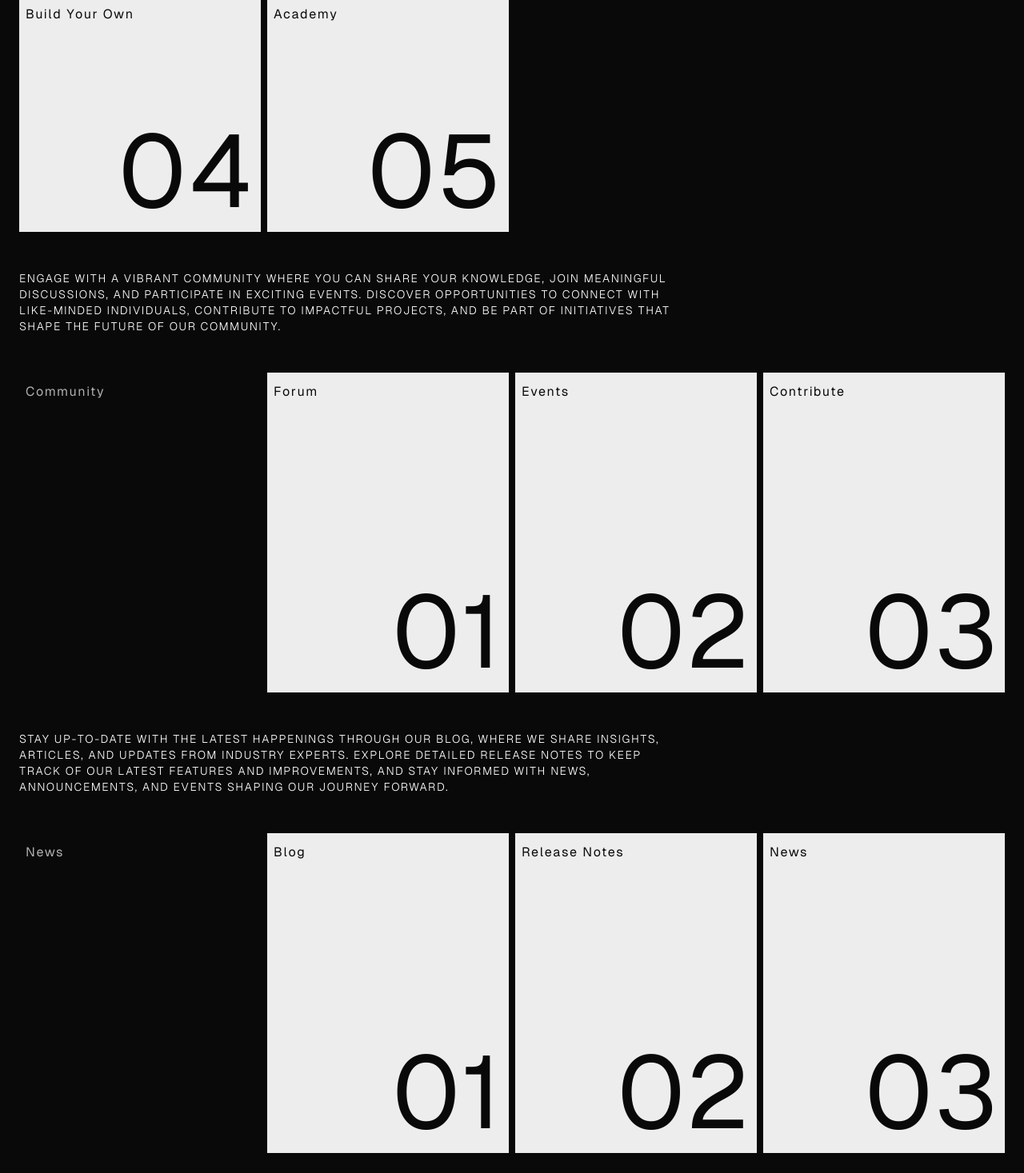
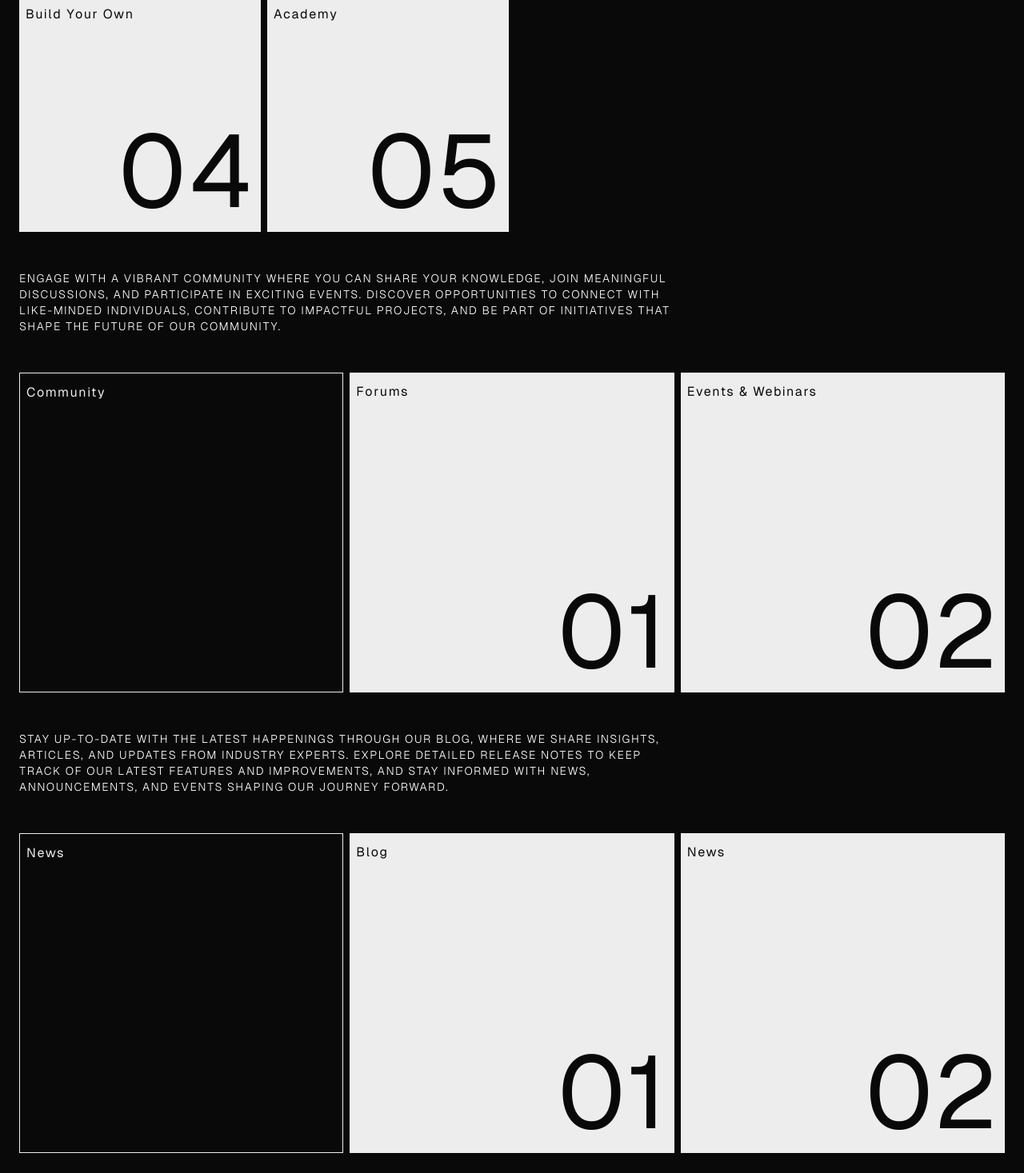
Before and after one commit to h4ck3r-04/cyberden, a Next.js app: page / in a window 1280 px wide. Shown: the part 1330-2797 px from the top of the page at 80% size. Built offline with nearby package versions, Linux system fonts and the light colour scheme.

Commit message:
updated: navigation, changed landing page according to navigation

```diff
--- a/app/page.tsx
+++ b/app/page.tsx
@@ -1,5 +1,6 @@
 import Link from "next/link";
 import navigation from "@/data/navigation";
+import Image from "next/image";
 
 export default function Home() {
   return (
@@ -10,14 +11,26 @@ export default function Home() {
           <h1 className="text-5xl md:text-8xl lg:text-9xl text-[#ededed]">CyberDen</h1>
         </div>
         <p className="lg:py-4 w-3/4 md:w-2/3 lg:1/2 text-[10px] md:text-sm lg:text-md font-light uppercase text-white row-span-3 lg:row-span-2">We proudly engineer innovative tools and resources specifically tailored for hackers, crafted by experienced professionals who understand the unique challenges of the community, empowering you to enhance your skills and push the boundaries of what&apos;s possible in the world of hacking.</p>
-        <div className="row-span-7 md:row-span-8 grid grid-cols-4 md:grid-cols-8 gap-2">
+        <div className="row-span-7 md:row-span-8 md:grid hidden md:grid-cols-10 gap-2">
           {navigation
             .find((section) => section.title === "Company")
             ?.links.map((link, index: number) => {
               return (
                 <Link key={index} href={link.href} className="col-span-2 bg-[#ededed] text-[#090909] px-2 py-3 flex flex-col justify-between">
                   <p>{link.title}</p>
-                  <h1 className="text-right text-5xl md:text-7xl lg:text-9xl">0{index + 1}</h1>
+                  <h1 className="text-right md:text-7xl lg:text-9xl">0{index + 1}</h1>
+                </Link>
+              )
+            })}
+        </div>
+        <div className="row-span-7 md:row-span-8 grid grid-rows-5 md:hidden gap-2">
+          {navigation
+            .find((section) => section.title === "Company")
+            ?.links.map((link, index: number) => {
+              return (
+                <Link key={index} href={link.href} className="row-span-1 bg-[#ededed] text-[#090909] px-2 py-3 flex flex-col justify-between">
+                  <p>{link.title}</p>
+                  <h1 className="text-right text-4xl">0{index + 1}</h1>
                 </Link>
               )
             })}
@@ -28,15 +41,15 @@ export default function Home() {
         Learn how to create custom solutions tailored to your needs and enhance your knowledge with educational content
         from our Academy.
       </p>
-      <div className="grid grid-cols-2 md:grid-cols-4 lg:grid-cols-8 min-h-[600px] my-4 md:my-6 lg:my-8 gap-2 ">
-        <div className="col-span-2 py-3 px-2">Resources</div>
+      <div className="grid grid-cols-2 md:grid-cols-4 lg:grid-cols-8 min-h-[600px] my-4 md:my-6 lg:my-8 gap-2">
+        <div className="col-span-2 py-3 px-2 border-[0.2px] border-[#ededed] text-foreground">Resources</div>
         {navigation
           .find((section) => section.title === "Resources")
           ?.links.map((link, index: number) => {
             return (
               <Link key={index} href={link.href} className="col-span-2 bg-[#ededed] text-[#090909] px-2 py-3 flex flex-col justify-between">
                 <p>{link.title}</p>
-                <h1 className="text-right text-5xl md:text-7xl lg:text-9xl">0{index + 1}</h1>
+                <h1 className="text-right text-4xl md:text-7xl lg:text-9xl">0{index + 1}</h1>
               </Link>
             )
           })}
@@ -46,15 +59,15 @@ export default function Home() {
         Discover opportunities to connect with like-minded individuals, contribute to impactful projects, and be part of initiatives that
         shape the future of our community.
       </p>
-      <div className="grid grid-cols-2 md:grid-cols-4 lg:grid-cols-8 min-h-[400px] my-4 md:my-6 lg:my-8 gap-2 ">
-        <div className="col-span-2 py-3 px-2">Community</div>
+      <div className="grid grid-cols-1 md:grid-cols-3 lg:grid-cols-6 min-h-[400px] my-4 md:my-6 lg:my-8 gap-2 ">
+        <div className="col-span-1 lg:col-span-2 py-3 px-2 border-[#ededed] border-[0.2px] text-[#ededed]">Community</div>
         {navigation
           .find((section) => section.title === "Community")
           ?.links.map((link, index: number) => {
             return (
-              <Link key={index} href={link.href} className="col-span-2 bg-[#ededed] text-[#090909] px-2 py-3 flex flex-col justify-between">
+              <Link key={index} href={link.href} className="col-span-1 lg:col-span-2 bg-[#ededed] text-[#090909] px-2 py-3 flex flex-col justify-between">
                 <p>{link.title}</p>
-                <h1 className="text-right text-5xl md:text-7xl lg:text-9xl">0{index + 1}</h1>
+                <h1 className="text-right text-4xl md:text-7xl lg:text-9xl">0{index + 1}</h1>
               </Link>
             )
           })}
@@ -64,15 +77,31 @@ export default function Home() {
         Explore detailed release notes to keep track of our latest features and improvements, and stay informed with news, announcements,
         and events shaping our journey forward.
       </p>
-      <div className="grid grid-cols-2 md:grid-cols-4 min-h-[400px] my-4 md:my-6 lg:my-8 gap-2 ">
-        <div className="col-span-1 py-3 px-2">News</div>
+      <div className="grid grid-cols-1 md:grid-cols-3 lg:grid-cols-6 min-h-[400px] my-4 md:my-6 lg:my-8 gap-2 ">
+        <div className="col-span-1 lg:col-span-2 py-3 px-2 border-[#ededed] border-[0.2px] text-[#ededed]">News</div>
         {navigation
           .find((section) => section.title === "News")
           ?.links.map((link, index: number) => {
             return (
-              <Link key={index} href={link.href} className="col-span-1 bg-[#ededed] text-[#090909] px-2 py-3 flex flex-col justify-between">
+              <Link key={index} href={link.href} className="col-span-1 lg:col-span-2 bg-[#ededed] text-[#090909] px-2 py-3 flex flex-col justify-between">
                 <p>{link.title}</p>
-                <h1 className="text-right text-5xl md:text-7xl lg:text-9xl">0{index + 1}</h1>
+                <h1 className="text-right text-4xl md:text-7xl lg:text-9xl">0{index + 1}</h1>
+              </Link>
+            )
+          })}
+      </div>
+      <p className="lg:py-4 w-3/4 md:w-2/3 lg:1/2 text-[10px] md:text-sm lg:text-md font-light uppercase text-white">
+        Stay connected with the open-source community through our blog, where we share insights, updates, and contributions from industry experts and project maintainers. Explore detailed release notes to track the latest features, improvements, and bug fixes, and stay informed about important announcements, upcoming events, and the progress of our open-source journey.
+      </p>
+      <div className="grid grid-cols-1 md:grid-cols-4 lg:grid-cols-8 min-h-[400px] my-4 md:my-6 lg:my-8 gap-2 ">
+        <div className="col-span-1 lg:col-span-2 py-3 px-2 border-[#ededed] border-[0.2px] text-[#ededed]">Open Source</div>
+        {navigation
+          .find((section) => section.title === "Open Source")
+          ?.links.map((link, index: number) => {
+            return (
+              <Link key={index} href={link.href} className="col-span-1 lg:col-span-2 bg-[#ededed] text-[#090909] px-2 py-3 flex flex-col justify-between">
+                <p>{link.title}</p>
+                <h1 className="text-right text-4xl md:text-7xl lg:text-9xl">0{index + 1}</h1>
               </Link>
             )
           })}
--- a/data/navigation.ts
+++ b/data/navigation.ts
@@ -21,6 +21,11 @@ const navigation = [
                 title: "Motivation",
                 href: "/motivation",
                 description: "Explore the inspiration and passion that fuel our journey."
+            },
+            {
+                title: "FAQ",
+                href: "/faq",
+                description: "Find answers to common questions about our platform, services, and more."
             },
         ]
     },
@@ -58,20 +63,15 @@ const navigation = [
         title: "Community",
         links: [
             {
-                title: "Forum",
-                href: "/forum",
-                description: "Join discussions and share your knowledge with the community."
+                title: "Forums",
+                href: "/forums",
+                description: "Join dedicated forums for engaging discussions and networking with experts."
             },
             {
-                title: "Events",
+                title: "Events & Webinars",
                 href: "/events",
-                description: "Find out about upcoming community events and gatherings."
-            },
-            {
-                title: "Contribute",
-                href: "/contribute",
-                description: "Get involved and contribute to our projects and initiatives."
-            },
+                description: "Explore upcoming events, webinars, and conferences related to cybersecurity."
+            }
         ],
     },
     {
@@ -83,18 +83,52 @@ const navigation = [
                 description: "Read articles and insights from our team and guest writers."
             },
             {
-                title: "Release Notes",
-                href: "/release-notes",
-                description: "View detailed updates and changes in our latest releases."
-            },
-            {
                 title: "News",
                 href: "/news",
                 description: "Stay informed with the latest updates, announcements, and events."
             },
         ],
+    },
+    {
+        title: "Open Source",
+        links: [
+            {
+                title: "Projects",
+                href: "/projects",
+                description: "Explore open-source projects that you can contribute to or use."
+            },
+            {
+                title: "Contribute",
+                href: "/contribute",
+                description: "Get involved in open-source development and help improve our projects."
+            },
+            {
+                title: "Licensing",
+                href: "/licensing",
+                description: "Understand the licensing and terms for using and contributing to our open-source projects."
+            },
+        ]
+    },
+    {
+        title: "Legal",
+        links: [
+            {
+                title: "Privacy Policy",
+                href: "/privacy-policy",
+                description: "Understand how we handle and protect your personal information."
+            },
+            {
+                title: "Terms of Service",
+                href: "/terms-of-service",
+                description: "Read the terms and conditions governing the use of our platform and services."
+            },
+            {
+                title: "Cookie Policy",
+                href: "/cookie-policy",
+                description: "Learn about our use of cookies and how they improve your experience."
+            },
+        ]
     }
-
 ];
 
 export default navigation;
```
